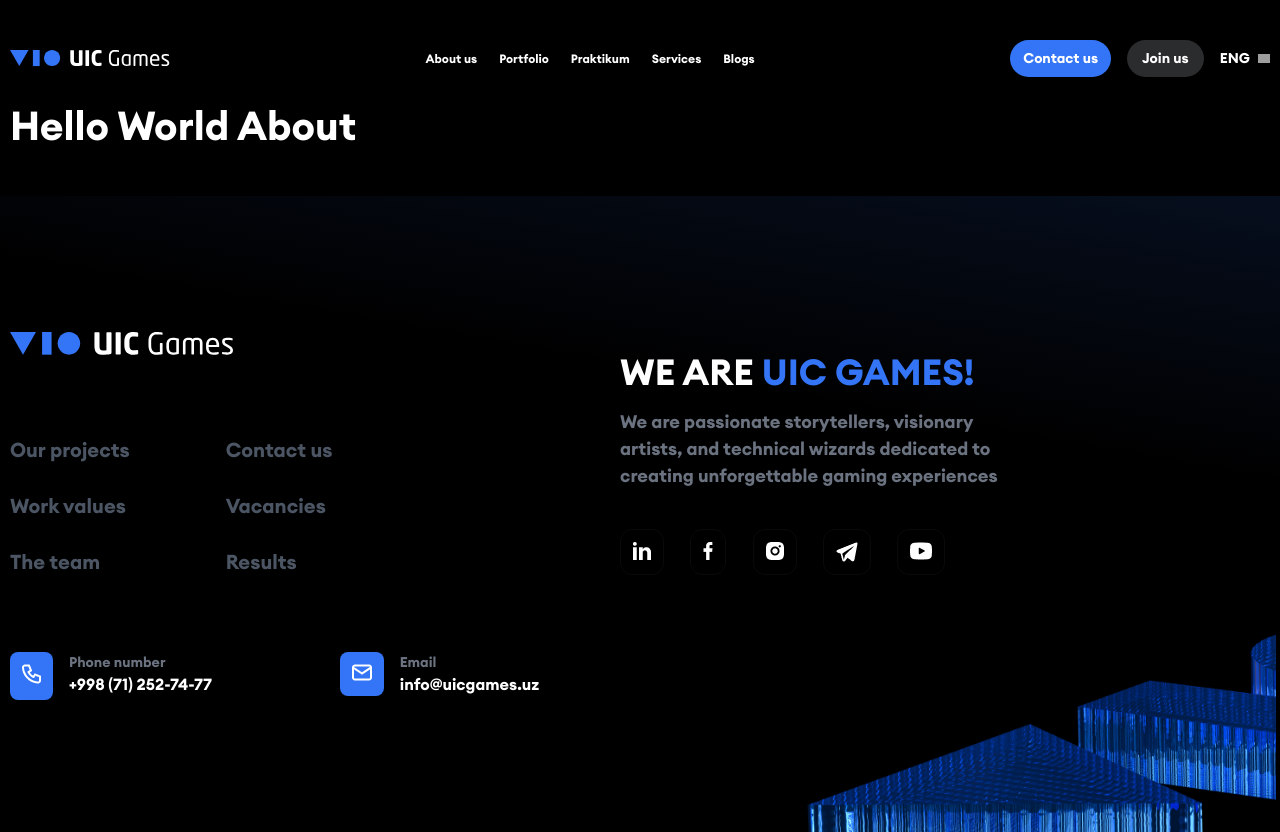
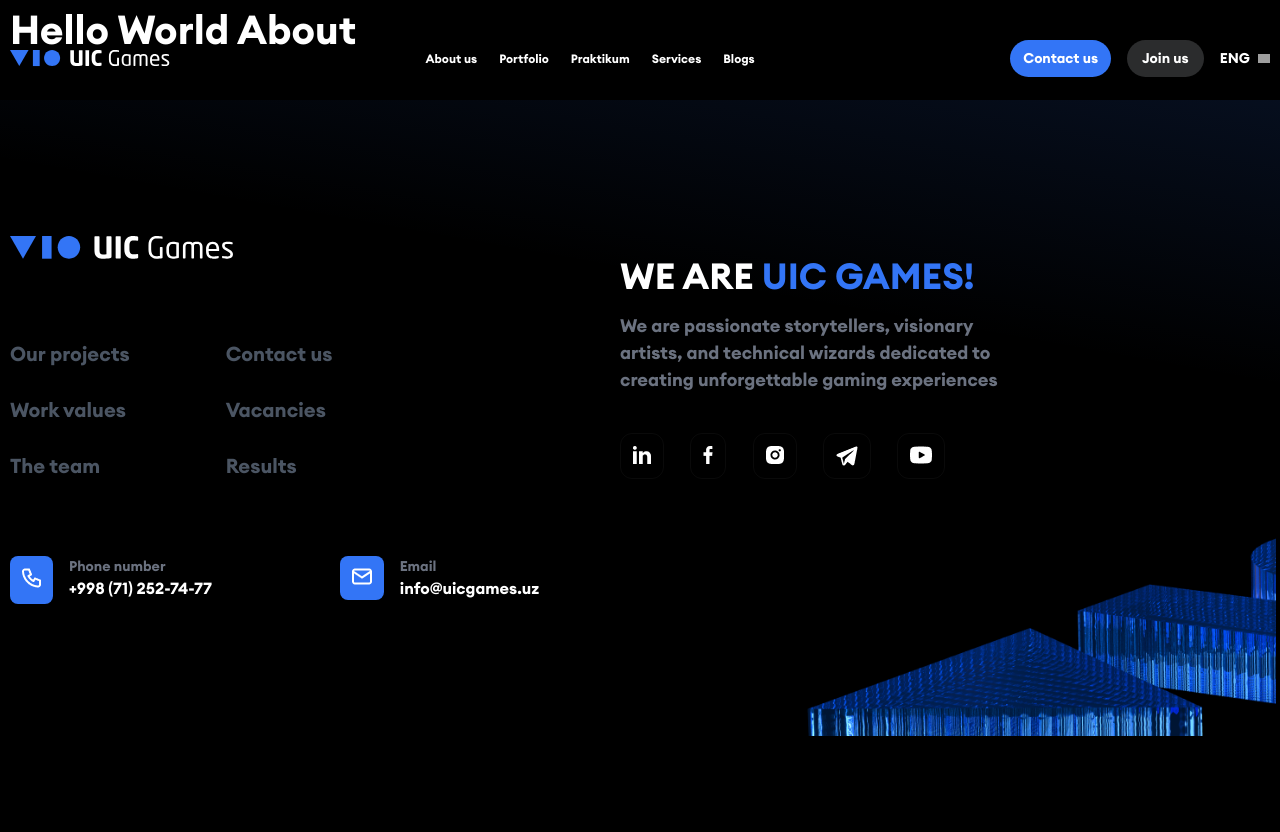
Before and after one commit to Shamsiddin007/adduic, a Next.js app: page /about in a window 1280 px wide. After the commit the page ends 800 px from the top, so only its background shows below. Built offline with nearby package versions, Linux system fonts and the light colour scheme; grey boxes are pictures that could not be loaded.

Commit message:
new pushed navbar layout

```diff
--- a/src/app/layout.tsx
+++ b/src/app/layout.tsx
@@ -19,7 +19,7 @@ export default function RootLayout({
     <html lang="en">
       <body>
         <Navbarlayout/>
-        <div className="mt-24">
+        <div>
           {children}
         </div>
         <Footerlayout/>
```
